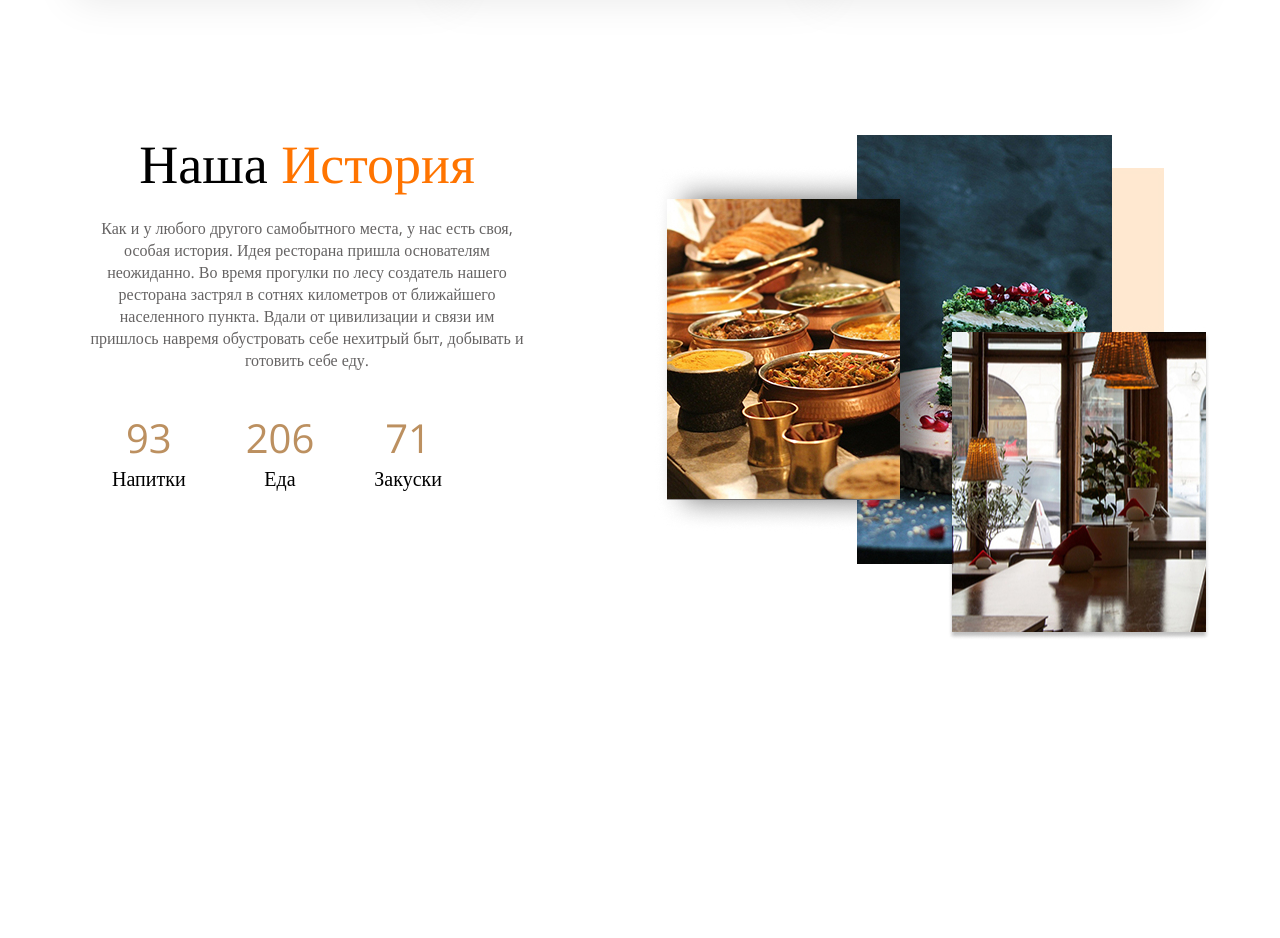
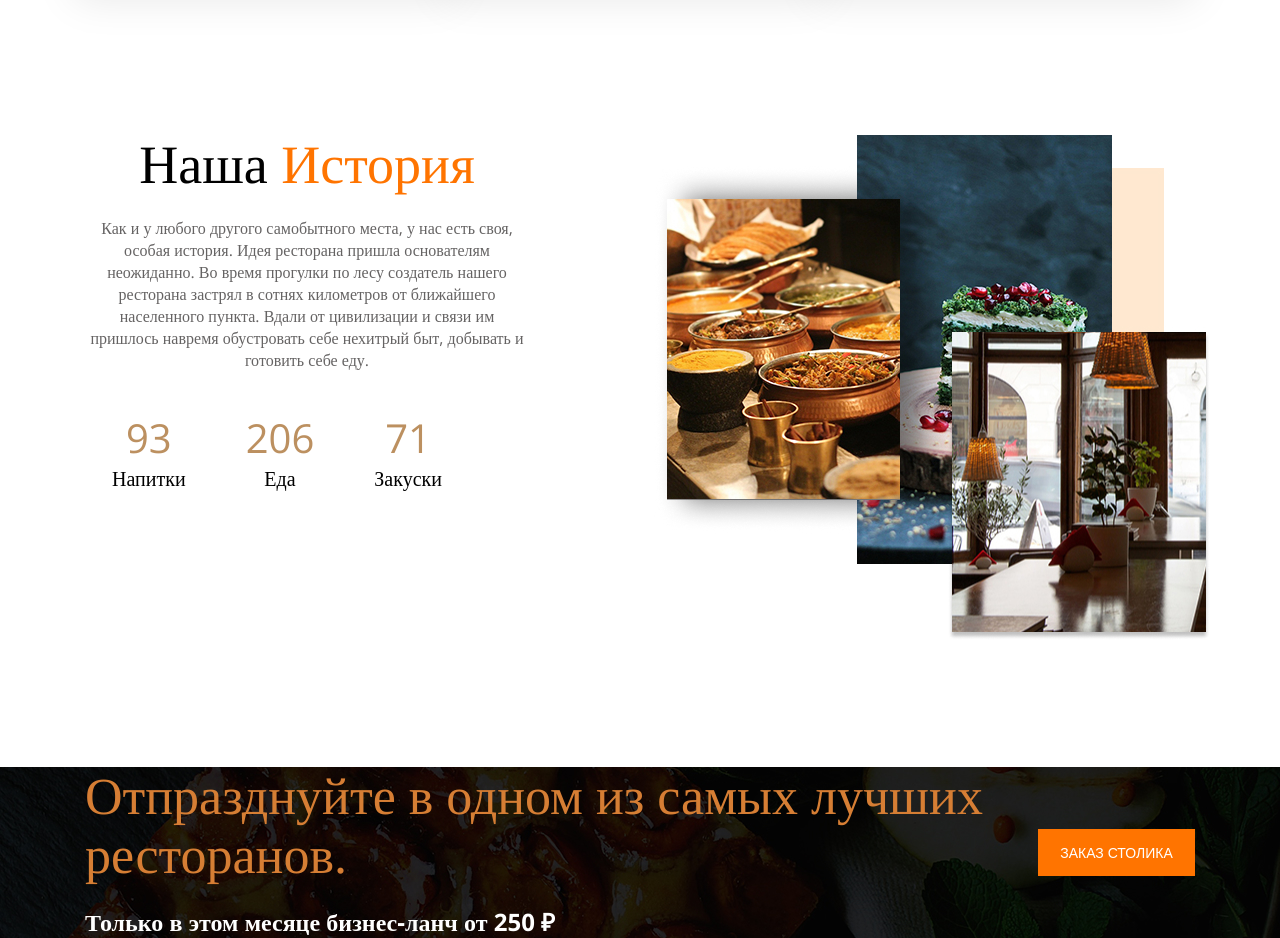
Before and after one commit to uradjudicator/new-project, a website built with Vite: page index.html in a window 1280 px wide. Shown: the part 1060-1998 px from the top of the page. Before the commit the page ends 1705 px from the top, so only its background shows below. Built offline with nearby package versions, Linux system fonts and the light colour scheme.

Commit message:
feat:is being completed black-block section

```diff
--- a/index.html
+++ b/index.html
@@ -13,6 +13,8 @@
     <link rel="preconnect" href="https://fonts.googleapis.com">
     <link rel="preconnect" href="https://fonts.gstatic.com" crossorigin>
     <link href="https://fonts.googleapis.com/css2?family=Tinos:wght@400;700&display=swap" rel="stylesheet">
+    <!-- aos -->
+    <link rel="stylesheet" href="https://unpkg.com/aos@next/dist/aos.css" />
     <!-- style -->
     <link rel="stylesheet" href="/src/styles/style.scss">
     <title>Restaurant</title>
@@ -22,7 +24,7 @@
     <!-- header -->
     <section class="header">
         <div class="container">
-            <div class="header-line">
+            <div class="header-line" data-aos="fade-left">
                 <div class="logo">
                     <img src="/src/img/LOGO.png" alt="">
                 </div>
@@ -53,7 +55,7 @@
                 </div>
             </div>
             <!-- header down -->
-            <div class="header-down">
+            <div class="header-down" data-aos="fade-right">
                 <div class="title">Добро пожаловать в
                     <div class="subtitle">Наш ресторан</div>
                     <div class="suptitle">
@@ -69,8 +71,8 @@
     </section>
     <div class="cards">
         <div class="container">
-            <div class="cards-holder">
-                <div class="card">
+            <div class="cards-holder" >
+                <div class="card" data-aos="fade-up-right">
                     <div class="card-image">
                         <img src="/src/img/Mask Group.png" alt="">
                     </div>
@@ -78,7 +80,7 @@
                     <div class="card-desc">В нашем заведении царит магическая атмосфера
                         наполненная вкусными ароматами</div>
                 </div>
-                <div class="card">
+                <div class="card" data-aos="fade-up-right" data-aos-duration="1000">
                     <div class="card-image">
                         <img src="/src/img/Mask Group.png" alt="">
                     </div>
@@ -87,7 +89,7 @@
                         Еды - отменное!
                     </div>
                 </div>
-                <div class="card">
+                <div class="card" data-aos="fade-up-right" data-aos-duration="2000">
                     <div class="card-image">
                         <img src="/src/img/Mask Group.png" alt="">
                     </div>
@@ -104,7 +106,7 @@
     <div class="history">
         <div class="container">
             <div class="history-holder">
-                <div class="history-info">
+                <div class="history-info" data-aos="fade-right" >
                     <div class="history-title">Наша <span> История </span></div>
                     <div class="history-desc">Как и у любого другого самобытного места, у нас есть своя, особая история.
                         Идея
@@ -126,12 +128,34 @@
                         </div>
                     </div>
                 </div>
-                <div class="history-img">
+                <div class="history-img" data-aos="fade-left">
                     <img src="/src/img/3img.jpg" alt="">
                 </div>
             </div>
         </div>
     </div>
+    <!-- order -->
+    <div class="black-block">
+        <div class="container">
+            <div class="wrapper">
+                <div class="left">
+                    <div class="left-title">Отпразднуйте в одном из
+                        самых лучших ресторанов.</div>
+                        <div class="left-text">Только в этом месяце бизнес-ланч от 250 ₽</div>
+                </div>
+            <div class="right">
+                <button class="btn">ЗАКАЗ СТОЛИКА</button>
+                </div>
+            </div>
+            </div>
+        </div>
+    </div>
+    <script src="https://unpkg.com/aos@next/dist/aos.js"></script>
+    <script>
+      AOS.init({
+        once:"true"
+      });
+    </script>
 </body>
 
 </html>
--- a/src/styles/style.scss
+++ b/src/styles/style.scss
@@ -187,9 +187,11 @@ body {
     font-size: 26px;
     line-height: 30px;
 }
-.card-title span{
+
+.card-title span {
     color: #D67E35;
 }
+
 .card-desc {
     display: flex;
     justify-content: center;
@@ -199,20 +201,25 @@ body {
     line-height: 30px;
     color: #656363;
 }
+
 // history
-.history{
+.history {
     margin-top: 166px;
+    padding-bottom: 122px;
 }
-.history-title{
+
+.history-title {
     font-family: 'Tinos';
     font-size: 54px;
     text-align: center;
     width: 444px;
-    span{
+
+    span {
         color: #FF7400;
     }
 }
-.history-desc{
+
+.history-desc {
     color: #656363;
     font-family: 'Open Sans';
     font-size: 16px;
@@ -220,25 +227,67 @@ body {
     text-align: center;
     margin: 21px 0 39px;
 }
-.history-number{
+
+.history-number {
     display: flex;
     width: 444px;
     justify-content: center;
-    .number-item{
+
+    .number-item {
         margin-right: 60px;
         text-align: center;
         color: #BC9060;
         font-size: 40px;
-        span{
+
+        span {
             display: block;
             color: #000;
             font-size: 20px;
         }
     }
 }
-.history-holder{
+
+.history-holder {
     display: flex;
-    .history-info{
+
+    .history-info {
         margin-right: 125px;
     }
 }
+
+// order
+.black-block {
+    background-image: url(/src/img/delicious-meal-bg.jpg);
+
+    .wrapper {
+        display: flex;
+        justify-content: space-between;
+        align-items: center;
+        // padding: 80px 0;
+
+        .left-title {
+            color: #D67E34;
+            font-size: 52px;
+            font-family: 'Tinos';
+            font-weight: 400;
+            margin-bottom: 20px;
+        }
+
+        .left-text {
+            font-weight: 700;
+            font-size: 24px;
+            color: #fff;
+        }
+        .btn{
+            width: 157px;
+            height: 47px;
+            text-decoration: none;
+            background-color: #FF7400;
+            color: #fff;
+            padding: 14px 18px;
+            font-weight: 500;
+            font-size: 14px;
+            border: none;
+        }
+    }
+}
```
Also changed, not shown: src/img/delicious-meal-bg.jpg (added).
